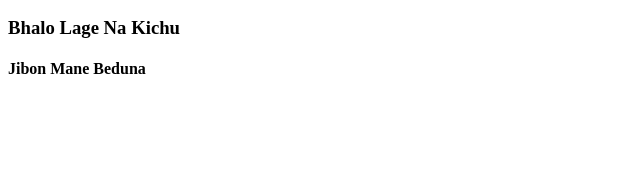
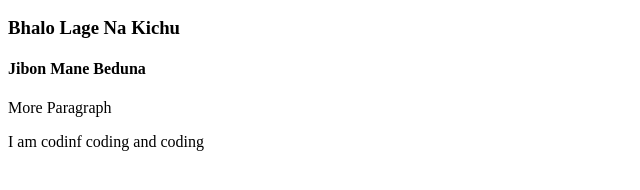
Before and after one commit to uttarasprachi/my-second-repo, a plain HTML site: page index.html in a window 1280 px wide. Shown: the part 110-300 px from the top of the page, without its empty margins (0-640 px from the left). Drawn offline with Linux system fonts and the light colour scheme.

Commit message:
style added

```diff
--- a/index.html
+++ b/index.html
@@ -5,11 +5,14 @@
     <meta http-equiv="X-UA-Compatible" content="IE=edge">
     <meta name="viewport" content="width=device-width, initial-scale=1.0">
     <title>My Second Repo</title>
+    <link rel="stylesheet" href="style.css">
 </head>
 <body>
     <h1>Hello World!!</h1>
     <h2>Good Girl</h2>
     <h3>Bhalo Lage Na Kichu</h3>
     <h4>Jibon Mane Beduna</h4>
+    <p>More Paragraph</p>
+    <p>I am codinf coding and coding</p>
 </body>
 </html>
```
Also changed, not shown: style.css (added).
